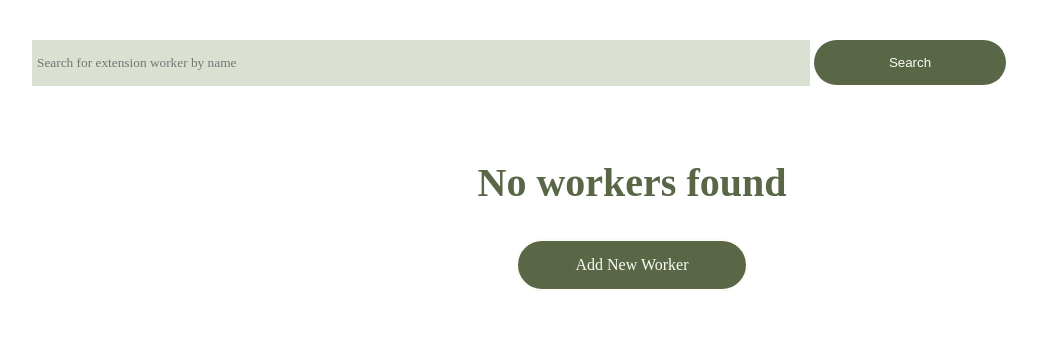
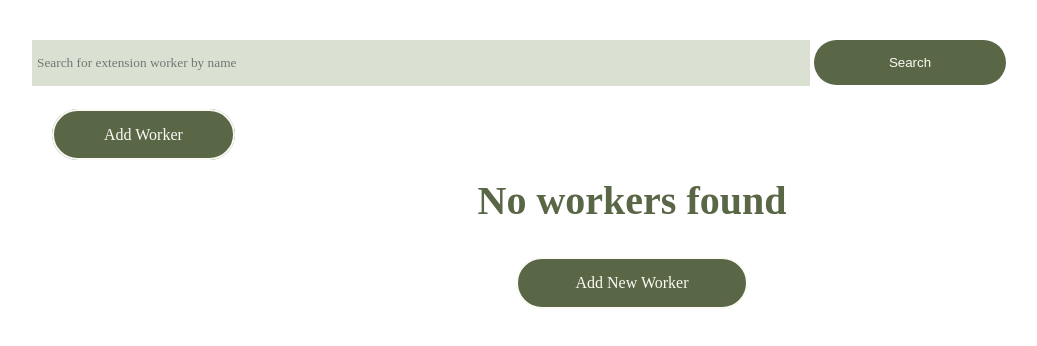
Before and after one commit to mbuthiya/lorre, a Django app: template processor/templates/dashboard-templates/workers.html in a window 1280 px wide. Shown: the top 346 px of the page, without its empty margins (8-1045 px from the left). Run offline with Django 3.2, Linux system fonts and the light colour scheme; the template is opened without the code that fills it, so the values that code supplies are empty.

Commit message:
add new worker button

```diff
--- a/processor/templates/dashboard-templates/workers.html
+++ b/processor/templates/dashboard-templates/workers.html
@@ -23,6 +23,7 @@
                     required>
                 <input type="submit" value="Search">
             </form>
+            <a class="add-new-worker" href="{%url 'newWorker'%}">Add Worker</a>
             {% if data.workers%}
             <div class="workers-section">
                 {% for worker in data.workers %}
--- a/static/css/workers.css
+++ b/static/css/workers.css
@@ -106,3 +106,16 @@ body{
     color:#0b0d09;
     cursor: pointer;
 }
+
+.add-new-worker{
+    width: 10vw;
+    background-color: #596747;
+    color: #fcfaf4;
+    text-align: center;
+    padding: 15px 50px;
+    border-radius: 32px;
+    border: 2px solid #fcfaf4;
+    text-decoration: none;
+    font-family: Heebo;
+    margin: 20px;
+}
```
